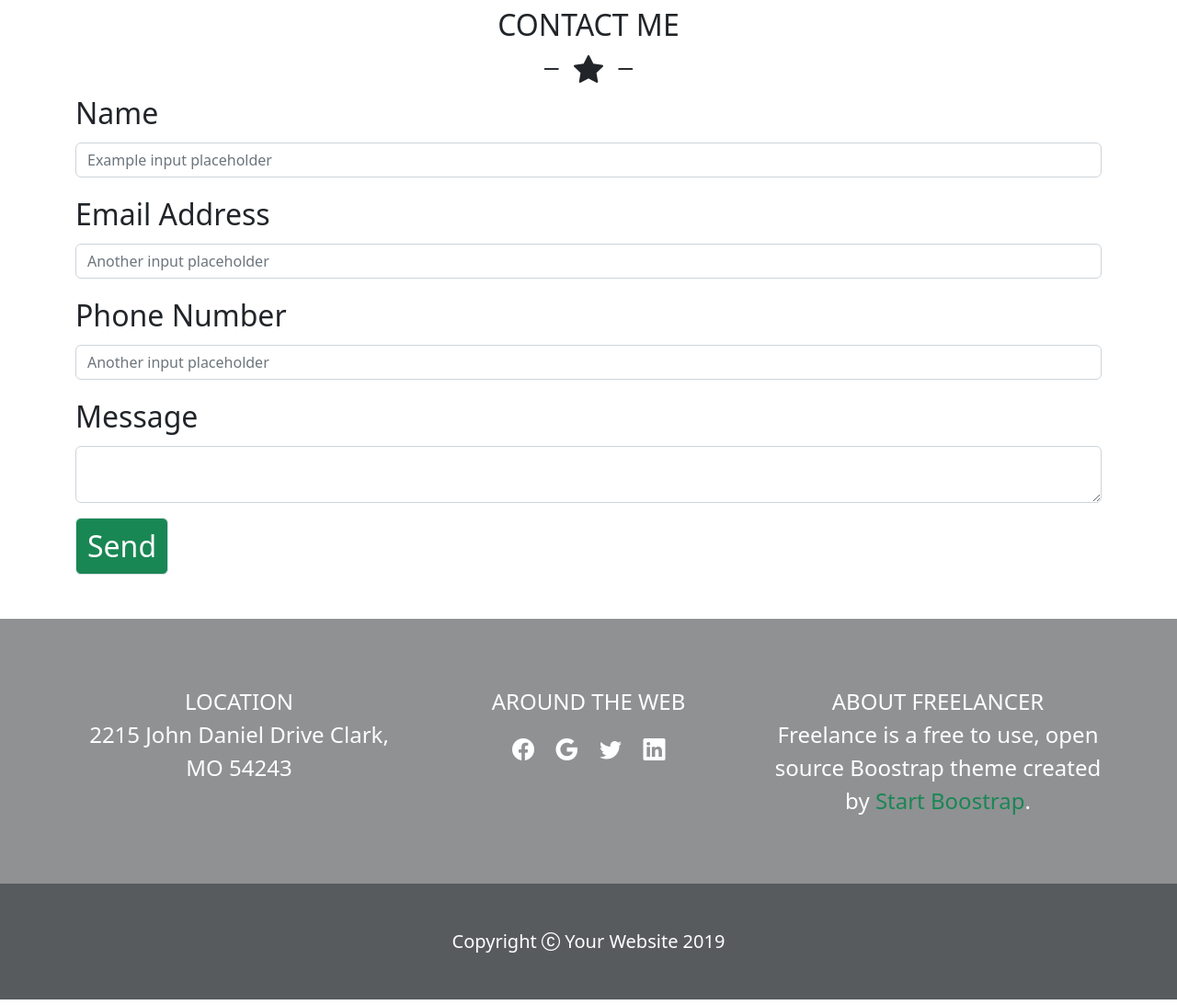
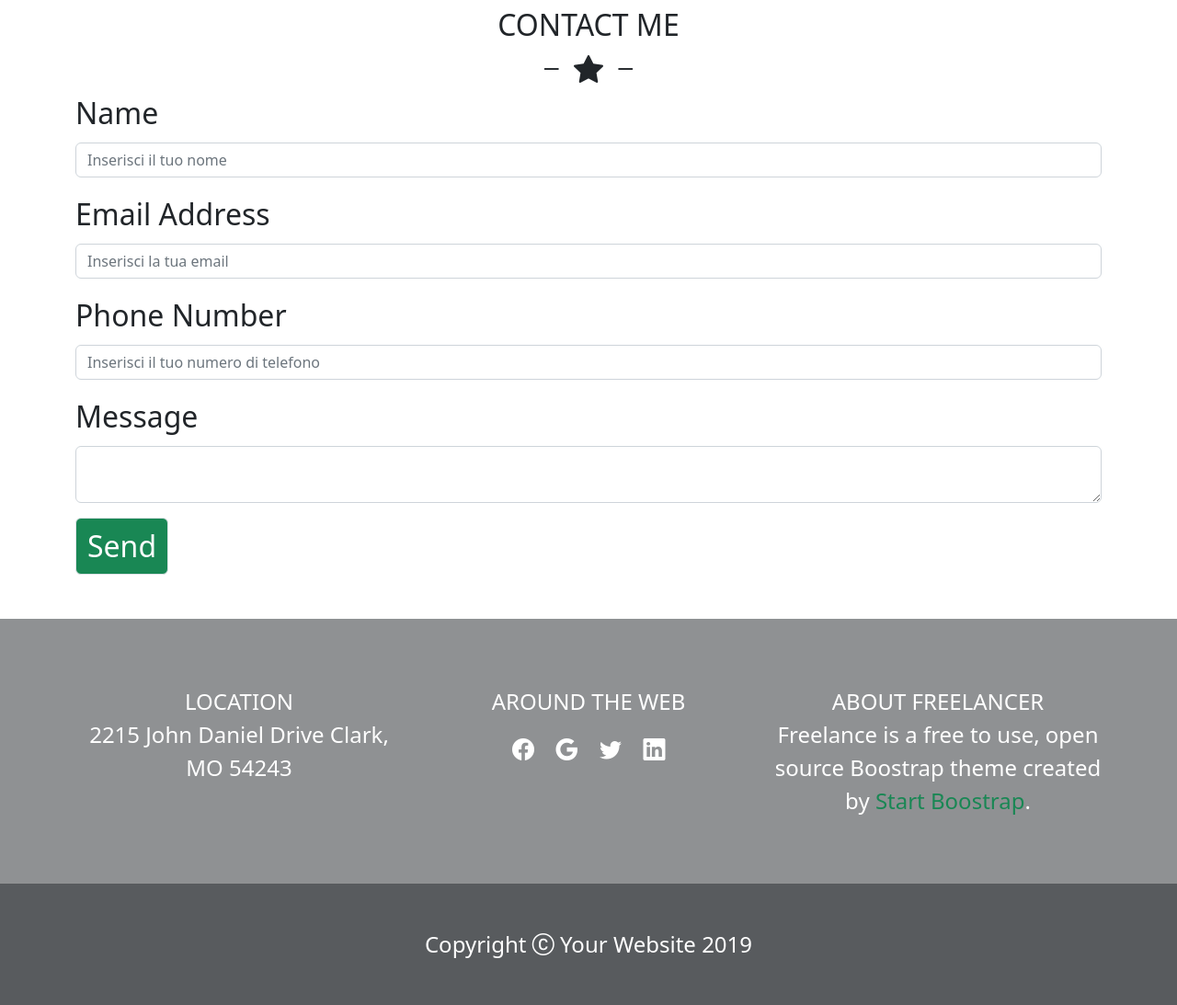
Before and after one commit to AndreaRaguso/html-css-bootstrap-freelancer, a plain HTML site: page index.html in a window 1280 px wide. Shown: the part 2454-3547 px from the top of the page at 92% size. Drawn offline with nearby package versions, Linux system fonts and the light colour scheme.

Commit message:
fix form

```diff
--- a/index.html
+++ b/index.html
@@ -187,15 +187,15 @@
                         <div class="col-12 text-start">
                             <div class="mb-3">
                                 <label for="formGroupExampleInput" class="form-label">Name</label>
-                                <input type="text" class="form-control" id="formGroupExampleInput" placeholder="Example input placeholder">
+                                <input type="text" class="form-control" id="formGroupExampleInput" placeholder="Inserisci il tuo nome">
                               </div>
                               <div class="mb-3">
                                 <label for="formGroupExampleInput2" class="form-label">Email Address</label>
-                                <input type="text" class="form-control" id="formGroupExampleInput2" placeholder="Another input placeholder">
+                                <input type="email" class="form-control" id="formGroupExampleInput2" placeholder="Inserisci la tua email">
                               </div>
                               <div class="mb-3">
                                 <label for="formGroupExampleInput2" class="form-label">Phone Number</label>
-                                <input type="text" class="form-control" id="formGroupExampleInput2" placeholder="Another input placeholder">
+                                <input type="text" class="form-control" id="formGroupExampleInput2" placeholder="Inserisci il tuo numero di telefono">
                               </div>
                               <div class="col-12 pb-2">
                                 Message
@@ -277,7 +277,7 @@
             </section>
 
 
-            <section id="footer-bottom" class="bg-dark bg-opacity-75 fs-5 py-5">
+            <section id="footer-bottom" class="bg-dark bg-opacity-75 py-5">
 
                 <div class="container text-center">
 
```
